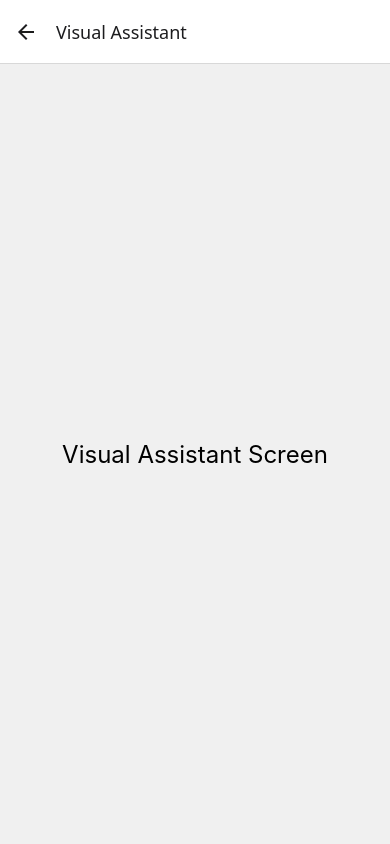
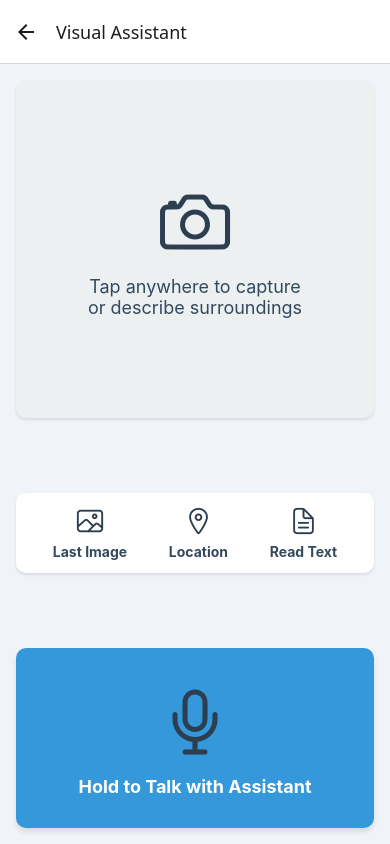
Before and after one commit to Jay0073/Lifease, a React Native app: screen /VisualAssistant in a window 390 px wide. Built offline with nearby package versions, Linux system fonts and the light colour scheme.

Commit message:
feat: Enhance VisualAssistantScreen with haptic feedback and improved layout

```diff
--- a/package.json
+++ b/package.json
@@ -21,10 +21,12 @@
     "react-native": "0.76.9",
     "react-native-gesture-handler": "~2.20.2",
     "react-native-get-random-values": "~1.11.0",
+    "react-native-haptic-feedback": "^2.3.3",
     "react-native-reanimated": "~3.16.1",
     "react-native-safe-area-context": "4.12.0",
     "react-native-screens": "~4.4.0",
-    "react-native-web": "~0.19.13"
+    "react-native-web": "~0.19.13",
+    "expo-dev-client": "~5.0.20"
   },
   "devDependencies": {
     "@babel/core": "^7.20.0"
--- a/screens/VisualAssistantScreen.js
+++ b/screens/VisualAssistantScreen.js
@@ -1,25 +1,241 @@
-// screens/VisualAssistantScreen.js
+// screens/VisualAssistantScreen.js - Layout Below Header
 import React from 'react';
-import { View, Text, StyleSheet } from 'react-native';
+import {
+  View,
+  Text,
+  StyleSheet,
+  TouchableOpacity,
+  Dimensions,
+  SafeAreaView // Use SafeAreaView for padding
+} from 'react-native';
+import Ionicons from '@expo/vector-icons/Ionicons'; // For icons
+import HapticFeedback from 'react-native-haptic-feedback'; // For haptic feedback
 
-const VisualAssistantScreen = () => {
+// Get screen height for percentage calculations
+const { height: screenHeight } = Dimensions.get('window');
+const padding = 16; // Spacing between sections
+
+// Optional: Configure haptic feedback (choose one type)
+const options = {
+  enableVibrateFallback: true,
+  ignoreAndroidSystemSettings: false,
+};
+
+
+const VisualAssistantScreen = ({ navigation }) => {
+
+  // Function to trigger haptic feedback
+  const triggerHaptic = () => {
+      HapticFeedback.trigger('impactLight', options); // Or 'selection', 'impactMedium', etc.
+  };
+
+  // Placeholder functions for button presses
+  const handleCameraPress = () => {
+    triggerHaptic();
+    console.log('Camera area tapped');
+    // TODO: Implement camera capture or description logic
+  };
+
+  const handleLastImagePress = () => {
+    triggerHaptic();
+    console.log('Last Image button pressed');
+    // TODO: Implement view last image logic
+  };
+
+  const handleLocationPress = () => {
+    triggerHaptic();
+    console.log('Location button pressed');
+    // TODO: Implement get location logic
+  };
+
+  const handleReadTextPress = () => {
+    triggerHaptic();
+    console.log('Read Text button pressed');
+    // TODO: Implement OCR/read text logic
+  };
+
+   const handleVoiceAssistantPress = () => {
+       // Haptic feedback for hold is usually different, often managed by gesture handler
+       console.log('Voice Assistant button pressed (Hold)');
+       // TODO: Implement hold-to-talk logic (requires gesture handler)
+   }
+
+
   return (
-    <View style={styles.container}>
-      <Text style={styles.title}>Visual Assistant Screen</Text>
-      {/* Add visual assistant features here */}
-    </View>
+    // SafeAreaView for content below the header and above any bottom bar
+    // We'll use flex: 1 for the main container to take up remaining space below header
+    <SafeAreaView style={styles.safeArea}>
+      <View style={styles.container}>
+
+        {/* --- Camera Section (40% Height) --- */}
+        <TouchableOpacity
+          style={styles.cameraSection}
+          onPress={handleCameraPress}
+          activeOpacity={0.8} // Reduce opacity change on press
+          // Accessibility
+          accessibilityLabel="Tap anywhere to capture or describe surroundings"
+          accessibilityHint="Triggers image capture or visual description."
+        >
+          <View style={styles.cameraContent}>
+            <Ionicons name="camera-outline" size={80} color="#2c3e50" />
+            {/* Ensure text is wrapped in <Text> */}
+            <Text style={styles.cameraText}>
+              Tap anywhere to capture{'\n'}or describe surroundings
+            </Text>
+             {/* TODO: Add voice guidance hook here */}
+          </View>
+        </TouchableOpacity>
+
+        {/* --- Quick Actions Bar (80dp Height) --- */}
+        <View style={styles.quickActionsBar}>
+          {/* Last Image Button */}
+          <TouchableOpacity
+            style={styles.actionButton}
+            onPress={handleLastImagePress}
+            activeOpacity={0.8}
+            accessibilityLabel="View Last Image"
+            accessibilityHint="Opens the last captured image."
+          >
+            <Ionicons name="image-outline" size={30} color="#2c3e50" />
+            <Text style={styles.actionButtonText}>Last Image</Text>
+          </TouchableOpacity>
+
+          {/* Location Button */}
+          <TouchableOpacity
+            style={styles.actionButton}
+            onPress={handleLocationPress}
+            activeOpacity={0.8}
+             accessibilityLabel="Get Current Location"
+             accessibilityHint="Provides your current location details."
+          >
+            <Ionicons name="location-outline" size={30} color="#2c3e50" />
+            <Text style={styles.actionButtonText}>Location</Text>
+          </TouchableOpacity>
+
+          {/* Read Text Button */}
+          <TouchableOpacity
+            style={styles.actionButton}
+            onPress={handleReadTextPress}
+            activeOpacity={0.8}
+            accessibilityLabel="Read Text from Image"
+            accessibilityHint="Analyzes the last image or camera feed for text."
+          >
+            <Ionicons name="document-text-outline" size={30} color="#2c3e50" />
+            <Text style={styles.actionButtonText}>Read Text</Text>
+          </TouchableOpacity>
+        </View>
+
+        {/* --- Voice Assistant Section (180dp Height) --- */}
+        {/* Note: Implementing "Hold to Talk" requires react-native-gesture-handler */}
+        <TouchableOpacity
+          style={styles.voiceAssistantSection}
+          onPressIn={handleVoiceAssistantPress} // Use onPressIn/Out or long press for hold
+           onPressOut={() => console.log('Hold released')} // Placeholder
+           activeOpacity={0.8}
+           accessibilityLabel="Hold to Talk with Assistant"
+           accessibilityHint="Press and hold to speak to the assistant."
+        >
+           <View style={styles.voiceAssistantContent}>
+               <Ionicons name="mic-outline" size={80} color="#2c3e50" />
+               {/* Ensure text is wrapped in <Text> */}
+               <Text style={styles.voiceAssistantText}>
+                   Hold to Talk with Assistant
+               </Text>
+           </View>
+        </TouchableOpacity>
+
+      </View>
+    </SafeAreaView>
   );
 };
 
 const styles = StyleSheet.create({
+  safeArea: {
+      flex: 1,
+      backgroundColor: '#f0f4f8', // Background for the screen
+  },
   container: {
-    flex: 1,
-    justifyContent: 'center',
-    alignItems: 'center',
-    backgroundColor: '#f0f0f0',
+    flex: 1, // Container takes up remaining space below the header
+    backgroundColor: '#f0f4f8', // Match safe area background
+    padding: padding, // Apply padding around the main content
+    justifyContent: 'space-between', // Distribute space if flex items don't fill
   },
-  title: {
-    fontSize: 24,
+  // Camera Section
+  cameraSection: {
+    height: screenHeight * 0.40, // 40% of total screen height
+    backgroundColor: '#ecf0f1', // Light gray background
+    borderRadius: 10,
+    justifyContent: 'center', // Center content vertically
+    alignItems: 'center', // Center content horizontally
+    marginBottom: padding, // Spacing below this section
+     // Optional: Add shadow
+     elevation: 3,
+     shadowColor: '#000',
+     shadowOffset: { width: 0, height: 2 },
+     shadowOpacity: 0.1,
+     shadowRadius: 3,
+  },
+   cameraContent: {
+       alignItems: 'center', // Center icon and text within the touchable area
+   },
+  cameraText: {
+    fontSize: 18,
+    color: '#34495e', // Darker text color
+    textAlign: 'center',
+    marginTop: 10, // Space between icon and text
+  },
+  // Quick Actions Bar
+  quickActionsBar: {
+    height: 80, // Fixed height
+    flexDirection: 'row', // Arrange items horizontally
+    justifyContent: 'space-around', // Distribute space evenly
+    alignItems: 'center', // Center items vertically
+    backgroundColor: '#fff', // White background
+    borderRadius: 10,
+    marginBottom: padding, // Spacing below this section
+     // Optional: Add shadow
+      elevation: 3,
+      shadowColor: '#000',
+      shadowOffset: { width: 0, height: 2 },
+      shadowOpacity: 0.1,
+      shadowRadius: 3,
+      paddingHorizontal: padding, // Add padding inside the bar
+  },
+  actionButton: {
+    alignItems: 'center', // Center icon and text vertically
+    justifyContent: 'center', // Center icon and text horizontally
+    // flex: 1, // Optional: make buttons take equal space
+    padding: 5, // Padding inside button touchable area
+  },
+  actionButtonText: {
+    fontSize: 14,
+    color: '#34495e',
+    marginTop: 5, // Space between icon and text
+    fontWeight: 'bold', // Make text bold
+  },
+  // Voice Assistant Section
+  voiceAssistantSection: {
+    height: 180, // Fixed height
+    backgroundColor: '#3498db', // A distinct color (e.g., blue)
+    borderRadius: 10,
+    justifyContent: 'center', // Center content vertically
+    alignItems: 'center', // Center content horizontally
+     // Optional: Add shadow
+      elevation: 5,
+      shadowColor: '#000',
+      shadowOffset: { width: 0, height: 4 },
+      shadowOpacity: 0.1,
+      shadowRadius: 5,
+  },
+  voiceAssistantContent: {
+      alignItems: 'center', // Center icon and text within the touchable area
+  },
+  voiceAssistantText: {
+    fontSize: 18,
+    color: '#fff', // White text color
+    textAlign: 'center',
+    marginTop: 10,
+    fontWeight: 'bold',
   },
 });
 
```
Also changed, not shown: 1 other file (tests, documents, lock files or other folders).
